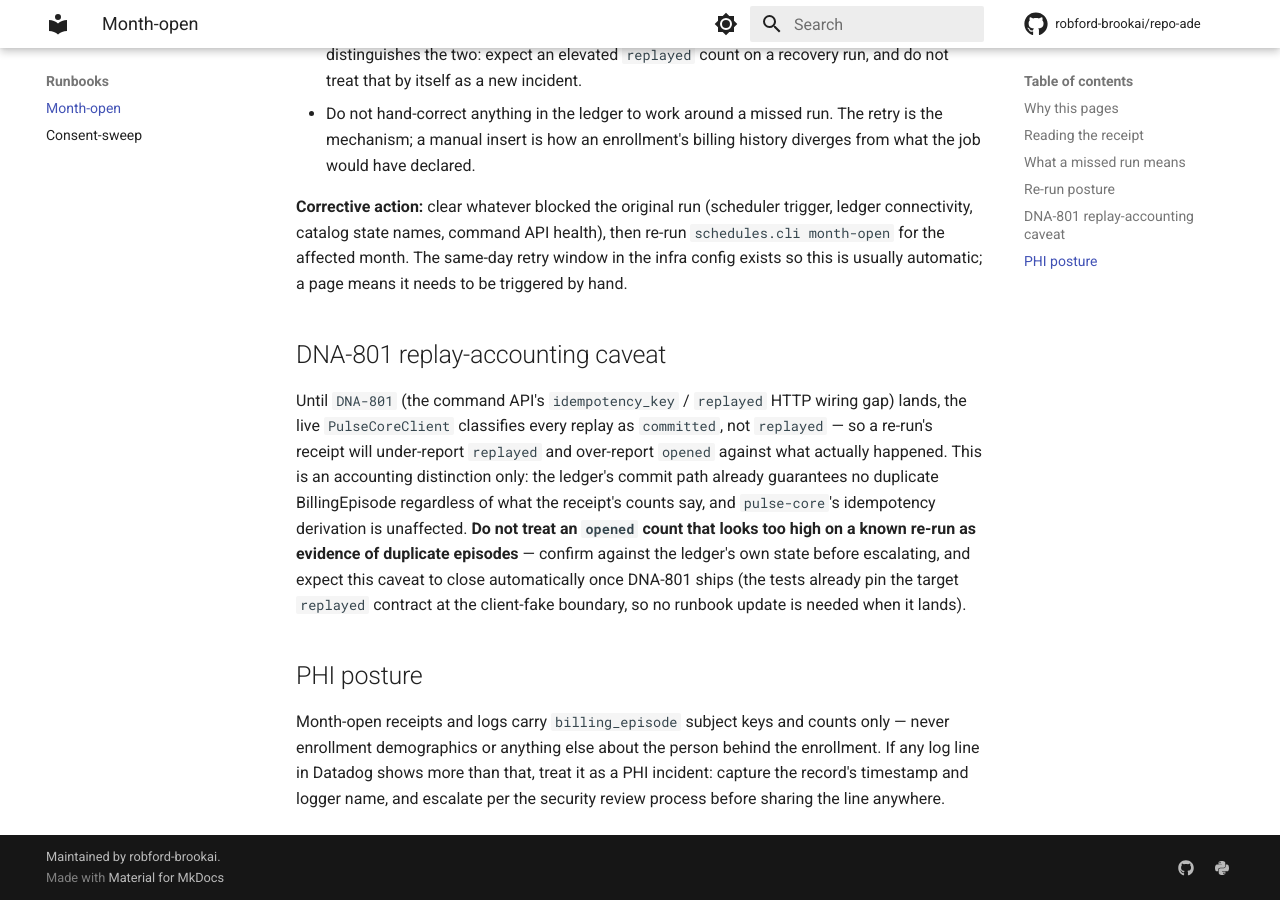
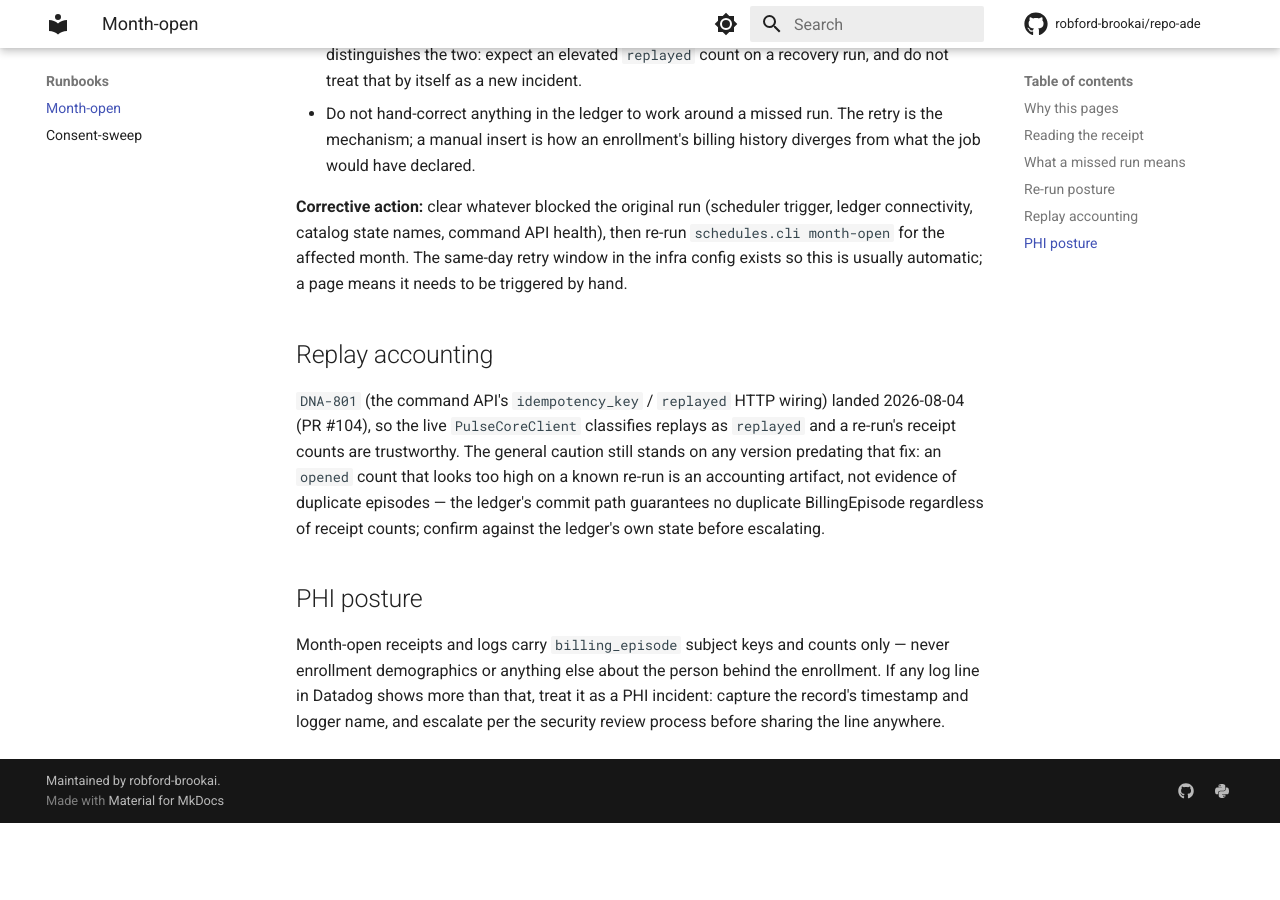
Before and after one commit to robford-brookai/pulse, an MkDocs documentation site: the page built from docs/runbooks/month-open.md, in a window 1280 px wide and 900 px high, scrolled down 2162 px. Built offline with MkDocs 1.6.1 and Material for MkDocs 9.7.7, drawn with Linux system fonts in a browser that asks for light colours; comment, search, counter and statistics services are not loaded; after the commit the page ends 2985 px from its top, so only the background shows below that.

Commit message:
chore(openspec): archive s13-schedules — deltas to baseline, runbook DNA-801 caveat corrected
G_DRIFT review: doc_update deltas were applied evidence-backed in #135
(CLI failed-declaration semantics, consent-grain key composition,
attribution footnote); the one remaining factual error — month-open
runbook still saying 'until DNA-801 lands' when #104 shipped it
2026-08-04 — corrected here (the 5.2 work order predated the fix).
task verify green before archive. Archive folds three capabilities
(month-open, consent-reconciliation, schedule-execution) into
openspec/specs/ as 2026-08-06-s13-schedules.

Co-Authored-By: Claude Fable 5 <noreply@anthropic.com>
Claude-Session: https://claude.ai/code/session_01Xkxn5vjCkYg1LgdRQSoXRA

```diff
--- a/docs/runbooks/month-open.md
+++ b/docs/runbooks/month-open.md
@@ -79,17 +79,14 @@ connectivity, catalog state names, command API health), then re-run `schedules.c
 for the affected month. The same-day retry window in the infra config exists so this is usually
 automatic; a page means it needs to be triggered by hand.
 
-## DNA-801 replay-accounting caveat
+## Replay accounting
 
-Until `DNA-801` (the command API's `idempotency_key` / `replayed` HTTP wiring gap) lands, the live
-`PulseCoreClient` classifies every replay as `committed`, not `replayed` — so a re-run's receipt
-will under-report `replayed` and over-report `opened` against what actually happened. This is an
-accounting distinction only: the ledger's commit path already guarantees no duplicate
-BillingEpisode regardless of what the receipt's counts say, and `pulse-core`'s idempotency
-derivation is unaffected. **Do not treat an `opened` count that looks too high on a known re-run as
-evidence of duplicate episodes** — confirm against the ledger's own state before escalating, and
-expect this caveat to close automatically once DNA-801 ships (the tests already pin the target
-`replayed` contract at the client-fake boundary, so no runbook update is needed when it lands).
+`DNA-801` (the command API's `idempotency_key` / `replayed` HTTP wiring) landed 2026-08-04
+(PR #104), so the live `PulseCoreClient` classifies replays as `replayed` and a re-run's receipt
+counts are trustworthy. The general caution still stands on any version predating that fix:
+an `opened` count that looks too high on a known re-run is an accounting artifact, not evidence
+of duplicate episodes — the ledger's commit path guarantees no duplicate BillingEpisode
+regardless of receipt counts; confirm against the ledger's own state before escalating.
 
 ## PHI posture
 
```
Also changed, not shown: openspec/specs/consent-reconciliation/spec.md (added, +80 -0 lines), openspec/specs/month-open/spec.md (added, +72 -0 lines), openspec/specs/schedule-execution/spec.md (added, +55 -0 lines), openspec/changes/archive/2026-08-06-s13-schedules/design.md (renamed from openspec/changes/s13-schedules/design.md), openspec/changes/archive/2026-08-06-s13-schedules/proposal.md (renamed from openspec/changes/s13-schedules/proposal.md), openspec/changes/archive/2026-08-06-s13-schedules/specs/consent-reconciliation/spec.md (renamed from openspec/changes/s13-schedules/specs/consent-reconciliation/spec.md), openspec/changes/archive/2026-08-06-s13-schedules/specs/month-open/spec.md (renamed from openspec/changes/s13-schedules/specs/month-open/spec.md), openspec/changes/archive/2026-08-06-s13-schedules/specs/schedule-execution/spec.md (renamed from openspec/changes/s13-schedules/specs/schedule-execution/spec.md), openspec/changes/archive/2026-08-06-s13-schedules/tasks.md (renamed from openspec/changes/s13-schedules/tasks.md), 2 other files.
